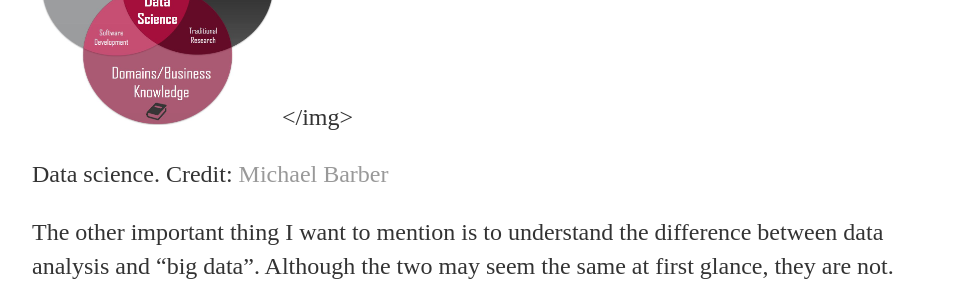
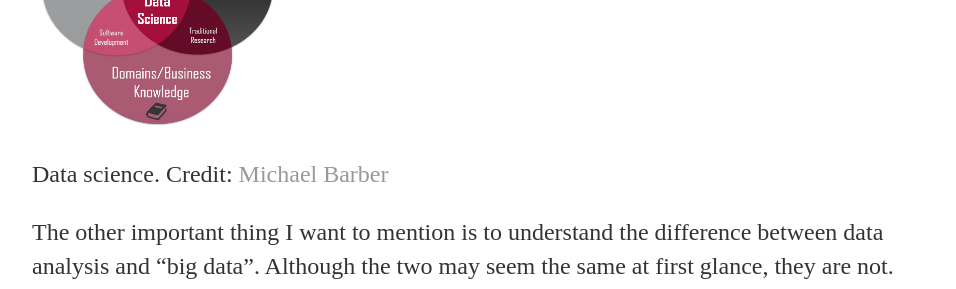
Before and after one commit to waltercostamb/waltercostamb.github.io, a Jekyll site: the page built from _posts/2020-04-07-data-analysis-python.md, in a window 1280 px wide and 900 px high, scrolled down 736 px. Shown: the part 156-445 px from the top of the window, without its empty margins (160-1116 px from the left). Built offline with Jekyll 4.4.1, drawn with Linux system fonts in a browser that asks for light colours.

Commit message:
Update 2020-04-07-data-analysis-python.md

```diff
--- a/_posts/2020-04-07-data-analysis-python.md
+++ b/_posts/2020-04-07-data-analysis-python.md
@@ -18,7 +18,7 @@ is biology. Although I see a lot of generalist approaches on posts about data sc
 to being fullfilled and competent. Choose the area you want to focus and pursue this goal.
 Some options of specializations are: biology, medicine, finance, etc. Although the methods overlap, domain knowledge is key.
 
-<img border="0" src="https://github.com/waltercostamb/waltercostamb.github.io/blob/master/figures/data_science.jpg" width="250" height="210" /></img>
+<img border="0" src="https://github.com/waltercostamb/waltercostamb.github.io/blob/master/figures/data_science.jpg" width="250" height="210" />
 
 Data science. Credit: [Michael Barber](https://towardsdatascience.com/introduction-to-statistics-e9d72d818745)
 
```
